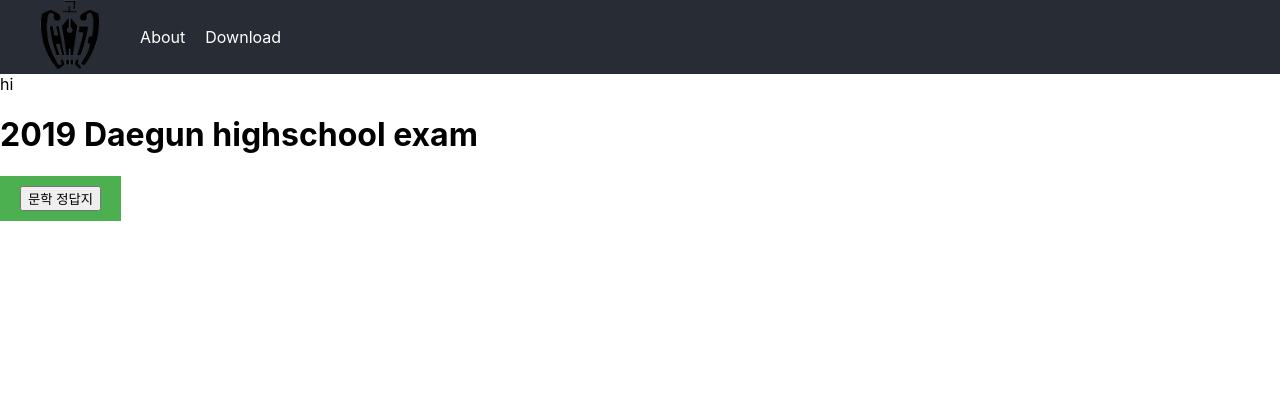
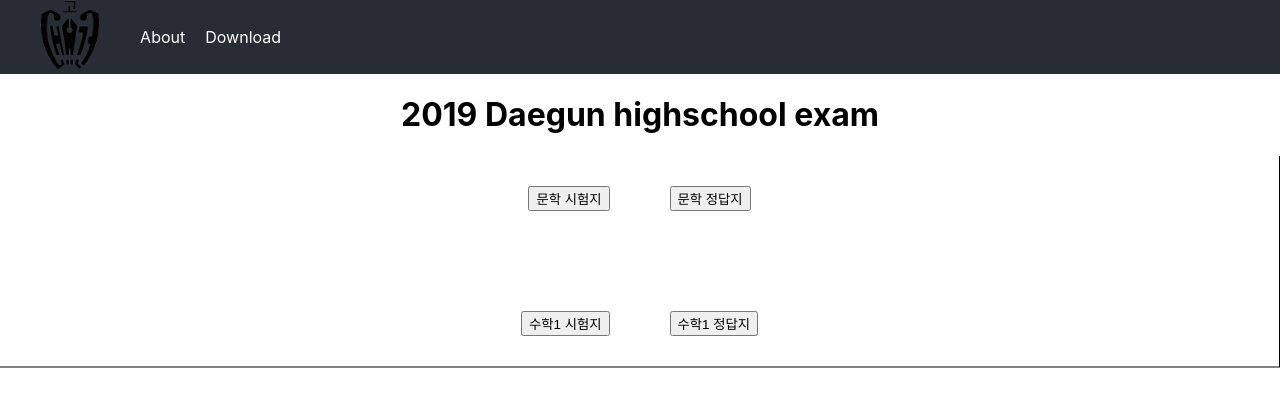
Before and after one commit to 2ssunny/Daegun-exam-download, a React (Create React App) app: page /Download/File2019 in a window 1280 px wide. Shown: the top 406 px of the page. Built offline with nearby package versions, Linux system fonts and the light colour scheme.

Commit message:
style: set button position

```diff
--- a/src/pages/File2019.js
+++ b/src/pages/File2019.js
@@ -3,21 +3,47 @@ import { useState } from "react";
 import React from "react";
 
 import "./year.css";
-// import firstmidmunhak from "../media/2019/2019학년도 1학기 중간고사 2학년 문학 원안지.pdf";
-import firstmidmunhakans from "../media/2019/1stsem/midterm/2019학년도 1학기 중간고사 2학년 문학 정답.pdf";
+import firmidmun from "../media/2019/1stsem/midterm/1901중간문학.pdf";
+import firmidmunans from "../media/2019/1stsem/midterm/1901중간문학답.pdf";
+import firmath1 from "../media/2019/1stsem/midterm/1901중간수1.pdf";
+import firmath1ans from "../media/2019/1stsem/midterm/1901중간수1답.pdf";
 
 function Home() {
   return (
     <div className="downyear">
-      hi
       <h1 className="downyeartitle">2019 Daegun highschool exam</h1>
       <div className="down2019">
-        {/* <a download href={firstmidmunhak}>
-          <button type="submit">문학 시험지</button>
-        </a> */}
-        <a download href={firstmidmunhakans} className="button">
-          <button type="submit">문학 정답지</button>
-        </a>
+        <div className="firstsem">
+          <div className="common">
+            <div className="liture">
+              <a download href={firmidmun} className="button">
+                <button>문학 시험지</button>
+              </a>
+              <a download href={firmidmunans} className="button">
+                <button>문학 정답지</button>
+              </a>
+            </div>
+            <div className="blank">
+              <br />
+            </div>
+            <div className="math1">
+              <a download href={firmath1} className="button">
+                <button>수학1 시험지</button>
+              </a>
+              <a download href={firmath1ans} className="button">
+                <button>수학1 정답지</button>
+              </a>
+            </div>
+          </div>
+          <div className="social"></div>
+          <div className="science"></div>
+        </div>
+
+        <div className="secondsem">
+          <div className="common"></div>
+          <div className="social"></div>
+          <div className="science"></div>
+        </div>
       </div>
     </div>
   );
--- a/src/pages/year.css
+++ b/src/pages/year.css
@@ -1,10 +1,32 @@
 .button {
-  background-color: #4caf50;
-  border: none;
   color: white;
-  padding: 10px 20px;
+  margin: 30px;
   text-align: center;
   text-decoration: none;
   display: inline-block;
   font-size: 16px;
 }
+
+.blank {
+  padding-bottom: 20px;
+}
+
+.downyeartitle {
+  text-align: center;
+}
+
+.firstsem {
+  border-right: 1px solid black;
+}
+
+.common {
+  border-bottom: 1px solid gray;
+}
+
+.liture {
+  text-align: center;
+}
+
+.math1 {
+  text-align: center;
+}
```
